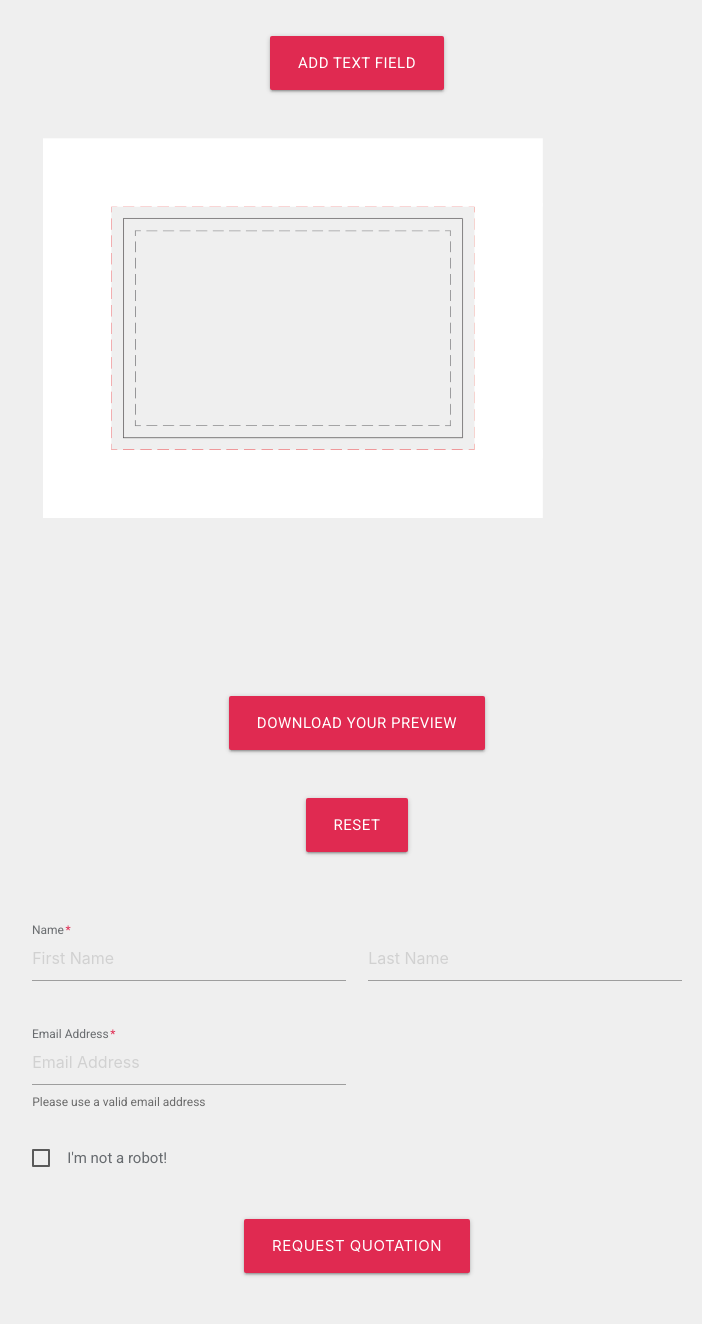
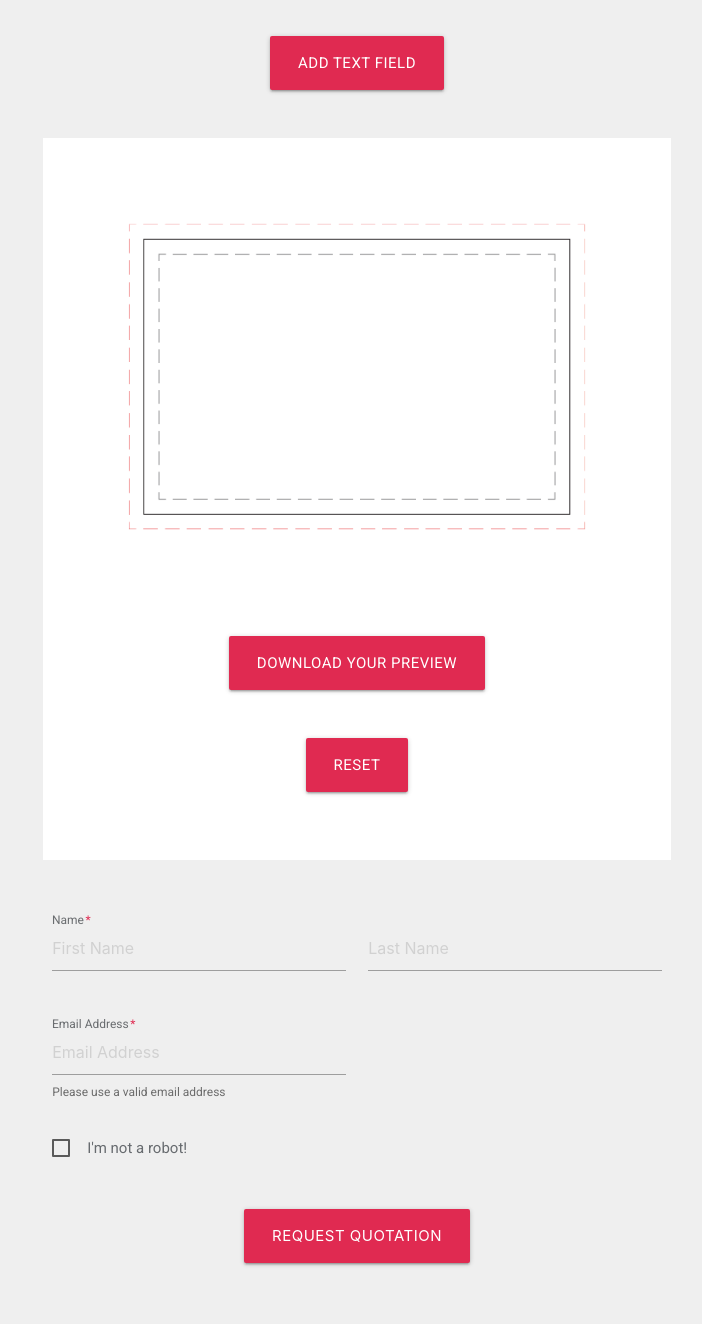
Before and after one commit to Daph1986/Postfly-business-card-creator, a plain HTML site: page creator.html in a window 1280 px wide. Shown: the part 670-1994 px from the top of the page, without its empty margins (283-985 px from the left). Drawn offline with nearby package versions, Linux system fonts and the light colour scheme; a script that the page names is missing.

Commit message:
Style.css: styled parts of canvas and  client details section

```diff
--- a/assets/css/style.css
+++ b/assets/css/style.css
@@ -141,15 +141,38 @@ label {
 
 .canvas {
   background-color: #FFF;
-  height: 600px;
-  width: auto;
-  margin-bottom: 30px;
+  width: 100%;
+  height: auto;
+}
+#card-div {
+  width: 100%;
+  height: auto;
 }
 
 #cards {
-  width: 500px;
+  width: 100%;
   height: auto;
+}
 
+#preview {
+  background-color: #FFF;
+}
+
+#details {
+  padding-left: 20px;
+  padding-right: 20px;
+  padding-top: 50px;
+  padding-bottom: 50px;
+  background-color: #EFEFEF;
+}
+
+.drawing-area {
+  position: absolute;
+  top: 1027px;
+  left: 165px;
+  z-index: 10;
+  width: 100px;
+  height: 362px;
 }
 
 /* ------------- Buttons ------------- */
```
